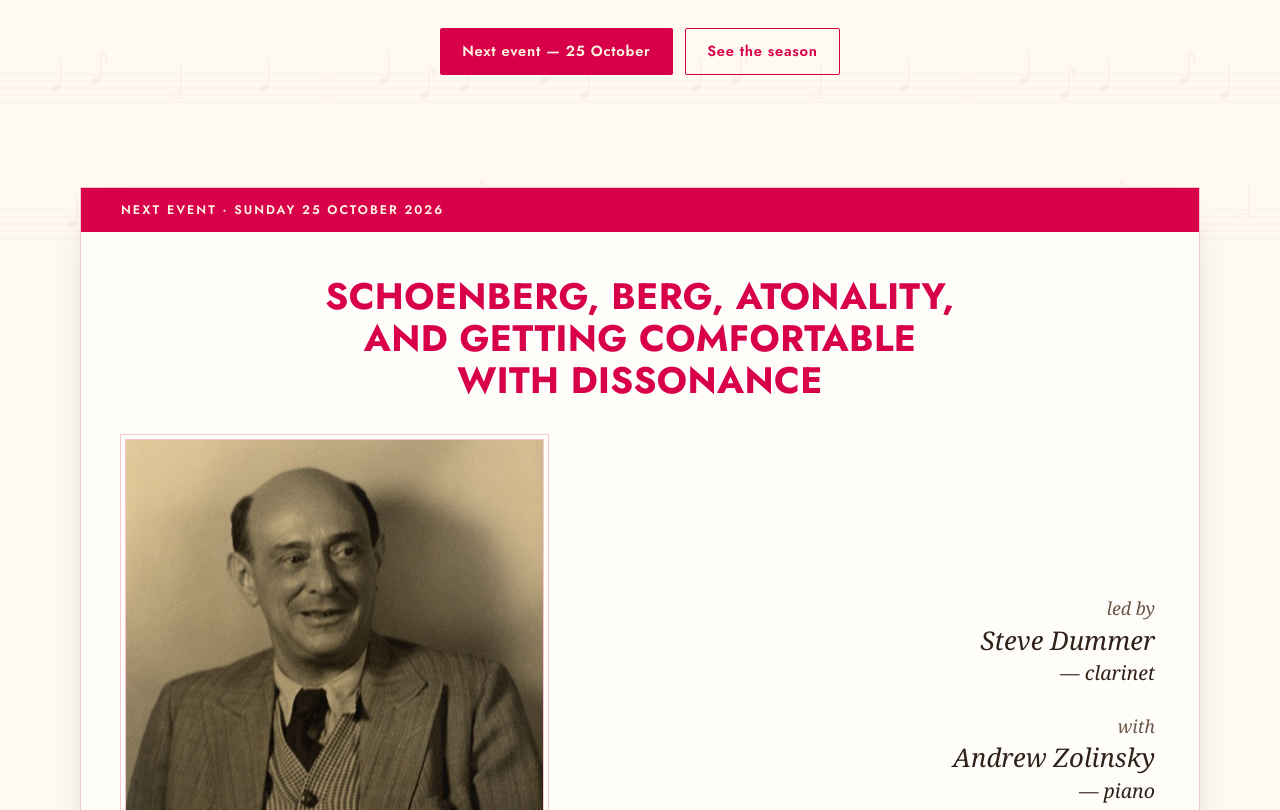
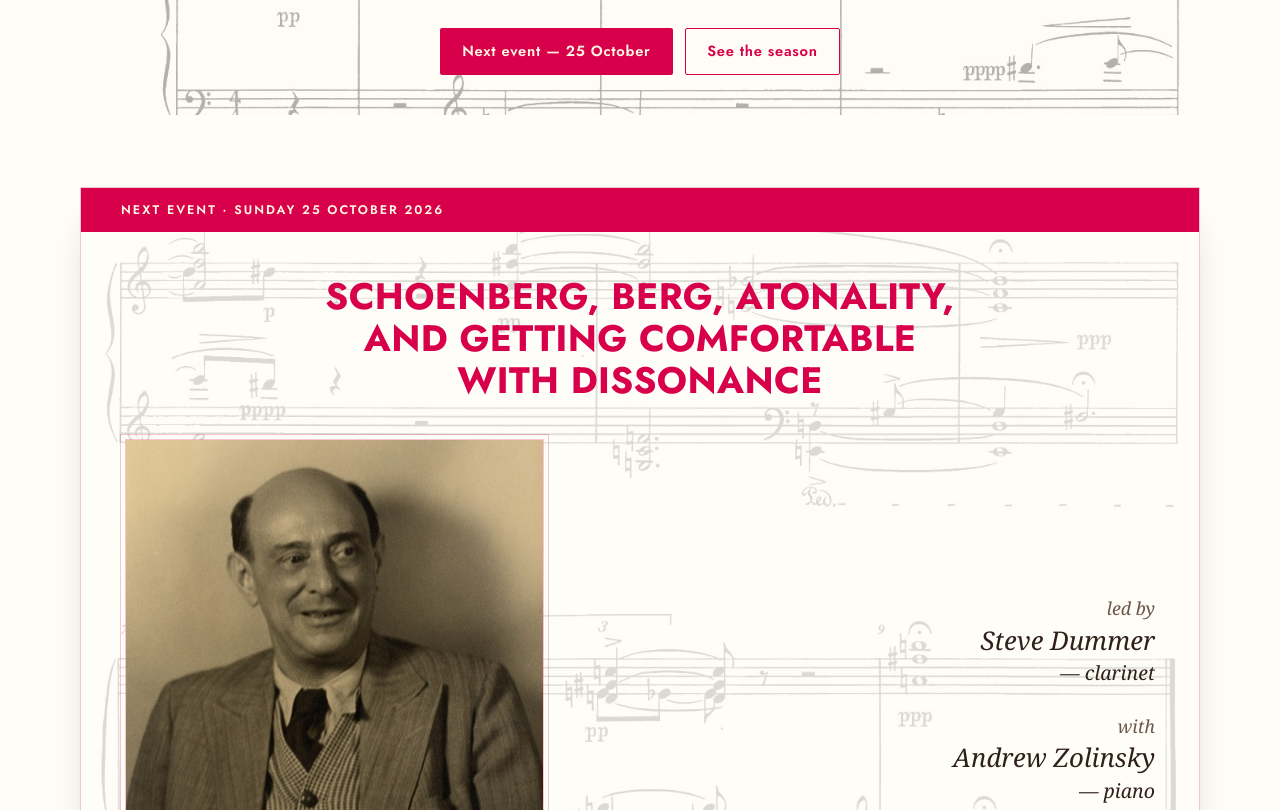
Before and after one commit to tcorbettclark/talkestra, a website: page public/index.html in a window 1280 px wide. Shown: the part 494-1304 px from the top of the page. Drawn offline with Linux system fonts and the light colour scheme.

Commit message:
New background score images

```diff
--- a/public/index.html
+++ b/public/index.html
@@ -66,7 +66,7 @@
 
     <main id="main">
       <!-- ── Hero ─────────────────────────────────────────────────────── -->
-      <section class="hero">
+      <section class="hero score-bg">
         <div class="container">
           <p class="tagline">We're talking great music.</p>
           <h1>Talkestra's Modern Music Symposium</h1>
@@ -79,7 +79,7 @@
       </section>
 
       <!-- ── Next event ───────────────────────────────────────────────── -->
-      <section id="next" class="section">
+      <section id="next" class="section score-bg">
         <div class="container">
           <article class="programme">
             <p class="programme-band">Next event · Sunday 25 October 2026</p>
@@ -152,7 +152,7 @@
       </section>
 
       <!-- ── Season ───────────────────────────────────────────────────── -->
-      <section id="season" class="section">
+      <section id="season" class="section score-bg">
         <div class="container">
           <p class="eyebrow">Season 2026/7</p>
           <h2>The season</h2>
--- a/public/styles.css
+++ b/public/styles.css
@@ -36,8 +36,6 @@
   /* Layout */
   --maxw: 70rem;
   --measure: 38rem;
-  --texture-size: 640px;
-  --texture-opacity: 0.05;
 }
 
 /* --------------------------------------------------------------------------
@@ -85,16 +83,27 @@ body {
   text-rendering: optimizeLegibility;
 }
 
-/* Manuscript-paper texture, fixed behind the whole page. */
-body::before {
+/* ── Score backgrounds ─────────────────────────────────────────────────── */
+
+/* Real manuscript pages replace the old drawn staff-paper texture. Each layer
+   is a ::before that multiply-blends into the cream page, so the scan's white
+   paper disappears and only ink remains — opacity sets ink strength directly.
+   `cover` fills the section and deliberately crops the page top and bottom;
+   --score-position chooses which band of the page shows. */
+.score-bg { position: relative; }
+
+.score-bg::before {
   content: "";
-  position: fixed;
+  position: absolute;
   inset: 0;
-  z-index: 0;
+  z-index: -1;
+  background-image: var(--score);
+  background-size: cover;
+  background-position: var(--score-position, center);
+  background-repeat: no-repeat;
+  mix-blend-mode: multiply;
+  opacity: var(--score-opacity, 0.5);
   pointer-events: none;
-  background-image: url("/sheet-music.svg");
-  background-size: var(--texture-size) var(--texture-size);
-  opacity: var(--texture-opacity);
 }
 
 .masthead,
@@ -267,6 +276,12 @@ section[id] { scroll-margin-top: 5.5rem; }
 /* ── Hero ──────────────────────────────────────────────────────────────── */
 
 .hero {
+  /* The next event's piece opens the page: the top of the manuscript, where
+     the title mark and the airy first system are. */
+  --score: url("/images/score-schoenberg-op19-no6.jpg");
+  --score-position: center 0%;
+  --score-opacity: 0.3;
+
   padding-block: clamp(2.75rem, 7vw, 5.5rem) clamp(1.5rem, 4vw, 2.5rem);
   text-align: center;
 }
@@ -346,8 +361,18 @@ section[id] { scroll-margin-top: 5.5rem; }
 
 /* ── Next event / programme card ───────────────────────────────────────── */
 
+#next {
+  /* The same manuscript, a different band: the densest middle systems.
+     Stronger than the hero, because the card keeps most text off the ink. */
+  --score: url("/images/score-schoenberg-op19-no6.jpg");
+  --score-position: center 100%;
+  --score-opacity: 0.5;
+}
+
 .programme {
-  background: var(--card);
+  /* Translucent, so the score reads faintly through the card the way a
+     printed programme cover would. */
+  background: rgba(255, 253, 249, 0.72);
   border: 1px solid var(--rule);
   box-shadow: var(--shadow);
   overflow: hidden;
@@ -471,6 +496,14 @@ section[id] { scroll-margin-top: 5.5rem; }
 }
 
 /* ── Season list ───────────────────────────────────────────────────────── */
+
+#season {
+  /* The season's emblem. Held at 16%: here the description text sits directly
+     on the page with no card to protect it, and 18%+ drops the worst-case
+     contrast of --ink-soft over a staff line below 4.5:1. */
+  --score: url("/images/score-stravinsky-rite.jpg");
+  --score-opacity: 0.16;
+}
 
 .event-list {
   /* ONE grid for the whole list. A grid per row would size each date column
@@ -633,6 +666,9 @@ section[id] { scroll-margin-top: 5.5rem; }
   }
   .site-nav a:last-child { border-bottom: 0; }
 
+  /* The scores are a sliver at this width and only add noise. */
+  .score-bg::before { display: none; }
+
   .programme-grid { grid-template-columns: 1fr; }
   .programme-who { text-align: left; }
 
@@ -646,7 +682,7 @@ section[id] { scroll-margin-top: 5.5rem; }
 
 @media print {
   body { background: #fff; color: #000; }
-  body::before { display: none; }
+  .score-bg::before { display: none; }
   .masthead,
   .site-footer,
   .skip-link,
```
Also changed, not shown: public/images/score-schoenberg-op19-no6.jpg (added), public/images/score-stravinsky-rite.jpg (added).
